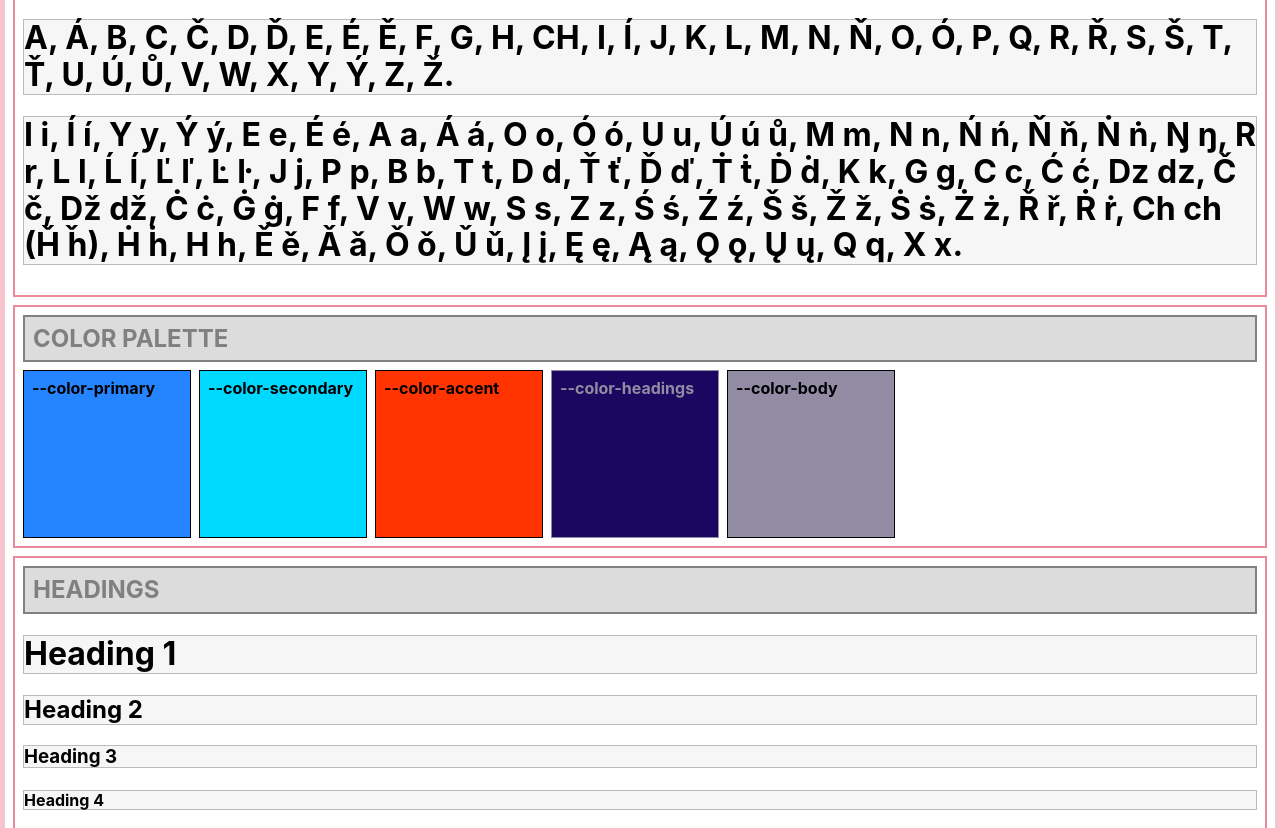
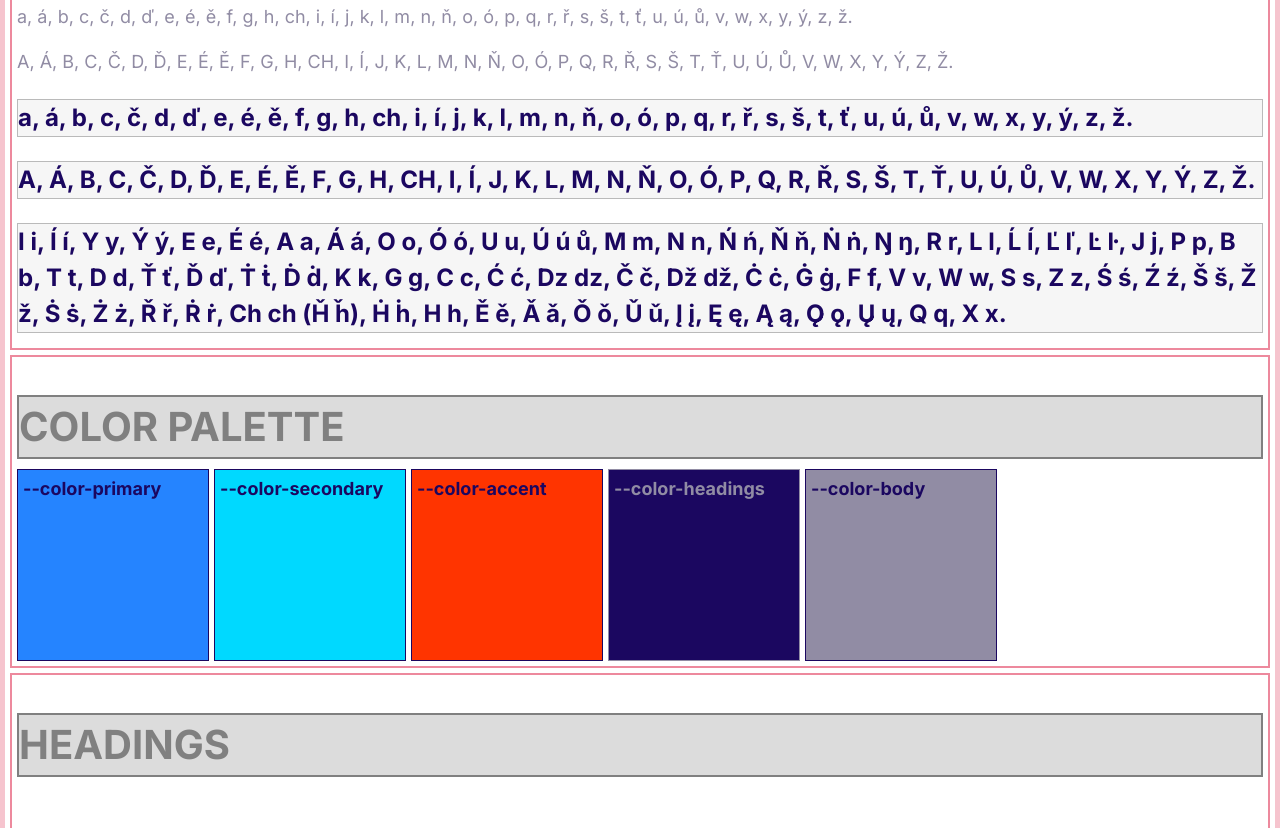
Before and after one commit to pavelklos/moshify, a plain HTML site: page test.html in a window 1280 px wide. Shown: the part 347-1175 px from the top of the page. Drawn offline with Linux system fonts and the light colour scheme.

Commit message:
Typography

```diff
--- a/css/styles.css
+++ b/css/styles.css
@@ -7,3 +7,59 @@
   --color-headings: #1b0760;
   --color-body: #918ca4;
 }
+
+/* Typography *****************************************************************/
+
+html {
+  /* DEFAULT = 16px */
+  /* 62.5% of 16px = 10px */
+  font-size: 62.5%;
+}
+
+body {
+  font-family: Inter, Arial, Helvetica, sans-serif;
+  font-size: 2.4rem;
+  line-height: 1.5;
+  color: var(--color-body);
+}
+
+h1,
+h2,
+h3 {
+  color: var(--color-headings);
+  margin-bottom: 1rem;
+}
+
+h1 {
+  font-size: 7rem;
+}
+
+h2 {
+  font-size: 4rem;
+}
+
+h3 {
+  font-size: 3rem;
+}
+
+p {
+  margin-top: 0;
+}
+
+@media screen and (min-width: 1024px) {
+  body {
+    font-size: 1.8rem;
+  }
+
+  h1 {
+    font-size: 8rem;
+  }
+
+  h2 {
+    font-size: 4rem;
+  }
+
+  h3 {
+    font-size: 2.4rem;
+  }
+}
--- a/css/test.css
+++ b/css/test.css
@@ -1,9 +1,9 @@
-@import url("https://fonts.googleapis.com/css2?family=Roboto:wght@400;700&display=swap");
-@import url("https://fonts.googleapis.com/css2?family=Roboto+Condensed:wght@400;700&display=swap");
+/* @import url("https://fonts.googleapis.com/css2?family=Roboto:wght@400;700&display=swap"); */
+/* @import url("https://fonts.googleapis.com/css2?family=Roboto+Condensed:wght@400;700&display=swap"); */
 
 body {
-  font-family: -apple-system, BlinkMacSystemFont, "Segoe UI", Roboto, Oxygen,
-    Ubuntu, Cantarell, "Open Sans", "Helvetica Neue", sans-serif;
+  /* font-family: -apple-system, BlinkMacSystemFont, "Segoe UI", Roboto, Oxygen,
+    Ubuntu, Cantarell, "Open Sans", "Helvetica Neue", sans-serif; */
   /* font-family: Consolas; */
   /* font-family: "Roboto", sans-serif; */
   /* font-family: "Roboto Condensed", sans-serif; */
@@ -17,9 +17,6 @@ section {
 section > h2 {
   background: gainsboro;
   color: gray;
-  /* margin: 0.5rem; */
-  margin: 0 0 0.5rem;
-  padding: 0.5rem;
   border: 2px solid;
   text-transform: uppercase;
 }
@@ -33,8 +30,8 @@ section > h2 {
 }
 .test-block {
   display: block;
-  width: 150px;
-  height: 150px;
+  width: 180px;
+  height: 180px;
   padding: 0.5rem;
   border: 1px solid;
   font-weight: bold;
@@ -45,19 +42,23 @@ section > h2 {
 
 .color-primary {
   background: var(--color-primary);
+  color: var(--color-headings);
 }
 .color-secondary {
   background: var(--color-secondary);
+  color: var(--color-headings);
 }
 .color-accent {
   background: var(--color-accent);
+  color: var(--color-headings);
 }
 .color-headings {
   background: var(--color-headings);
-  color: var(--color-body);
+  /* color: var(--color-body); */
 }
 .color-body {
   background: var(--color-body);
+  color: var(--color-headings);
 }
 
 /* Headings *******************************************************************/
@@ -71,3 +72,5 @@ h6 {
   border: 1px solid rgba(128, 128, 128, 0.5);
   background: rgba(220, 220, 220, 0.25);
 }
+
+/* Typography *****************************************************************/
--- a/test.html
+++ b/test.html
@@ -5,6 +5,12 @@
     <meta http-equiv="X-UA-Compatible" content="IE=edge" />
     <meta name="viewport" content="width=device-width, initial-scale=1.0" />
     <title>Moshify | Test</title>
+    <link rel="preconnect" href="https://fonts.googleapis.com" />
+    <link rel="preconnect" href="https://fonts.gstatic.com" crossorigin />
+    <link
+      href="https://fonts.googleapis.com/css2?family=Inter:wght@400;700&display=swap"
+      rel="stylesheet"
+    />
     <link rel="stylesheet" href="css/normalize.css" />
     <link rel="stylesheet" href="css/styles.css" />
     <link rel="stylesheet" href="css/test.css" />
@@ -27,21 +33,21 @@
         a, á, b, c, č, d, ď, e, é, ě, f, g, h, ch, i, í, j, k, l, m, n, ň, o, ó,
         p, q, r, ř, s, š, t, ť, u, ú, ů, v, w, x, y, ý, z, ž.
       </p>
-      <h1>
+      <h3>
         a, á, b, c, č, d, ď, e, é, ě, f, g, h, ch, i, í, j, k, l, m, n, ň, o, ó,
         p, q, r, ř, s, š, t, ť, u, ú, ů, v, w, x, y, ý, z, ž.
-      </h1>
-      <h1 style="text-transform: uppercase">
+      </h3>
+      <h3 style="text-transform: uppercase">
         a, á, b, c, č, d, ď, e, é, ě, f, g, h, ch, i, í, j, k, l, m, n, ň, o, ó,
         p, q, r, ř, s, š, t, ť, u, ú, ů, v, w, x, y, ý, z, ž.
-      </h1>
-      <h1>
+      </h3>
+      <h3>
         I i, Í í, Y y, Ý ý, E e, É é, A a, Á á, O o, Ó ó, U u, Ú ú ů, M m, N n,
         Ń ń, Ň ň, Ṅ ṅ, Ŋ ŋ, R r, L l, Ĺ ĺ, Ľ ľ, Ŀ ŀ, J j, P p, B b, T t, D d, Ť
         ť, Ď ď, Ṫ ṫ, Ḋ ḋ, K k, G g, C c, Ć ć, Dz dz, Č č, Dž dž, Ċ ċ, Ġ ġ, F f,
         V v, W w, S s, Z z, Ś ś, Ź ź, Š š, Ž ž, Ṡ ṡ, Ż ż, Ř ř, Ṙ ṙ, Ch ch (Ȟ ȟ),
         Ḣ ḣ, H h, Ě ě, Ǎ ǎ, Ǒ ǒ, Ǔ ǔ, Į į, Ę ę, Ą ą, Ǫ ǫ, Ų ų, Q q, X x.
-      </h1>
+      </h3>
     </section>
 
     <!-- Color Palette -->
@@ -68,5 +74,20 @@
         <h6>Heading 6</h6>
       </div>
     </section>
+
+    <!-- Typography -->
+    <section>
+      <h2>Typography</h2>
+      <div>
+        <h1>Heading 1</h1>
+        <h2>Heading 2</h2>
+        <h3>Heading 3</h3>
+        <p>
+          Lorem ipsum dolor sit, amet consectetur adipisicing elit. Commodi
+          assumenda inventore ad quidem facere ratione minima saepe temporibus
+          fuga aut!
+        </p>
+      </div>
+    </section>
   </body>
 </html>
```
Also changed, not shown: index.html (+14 -1 lines).
